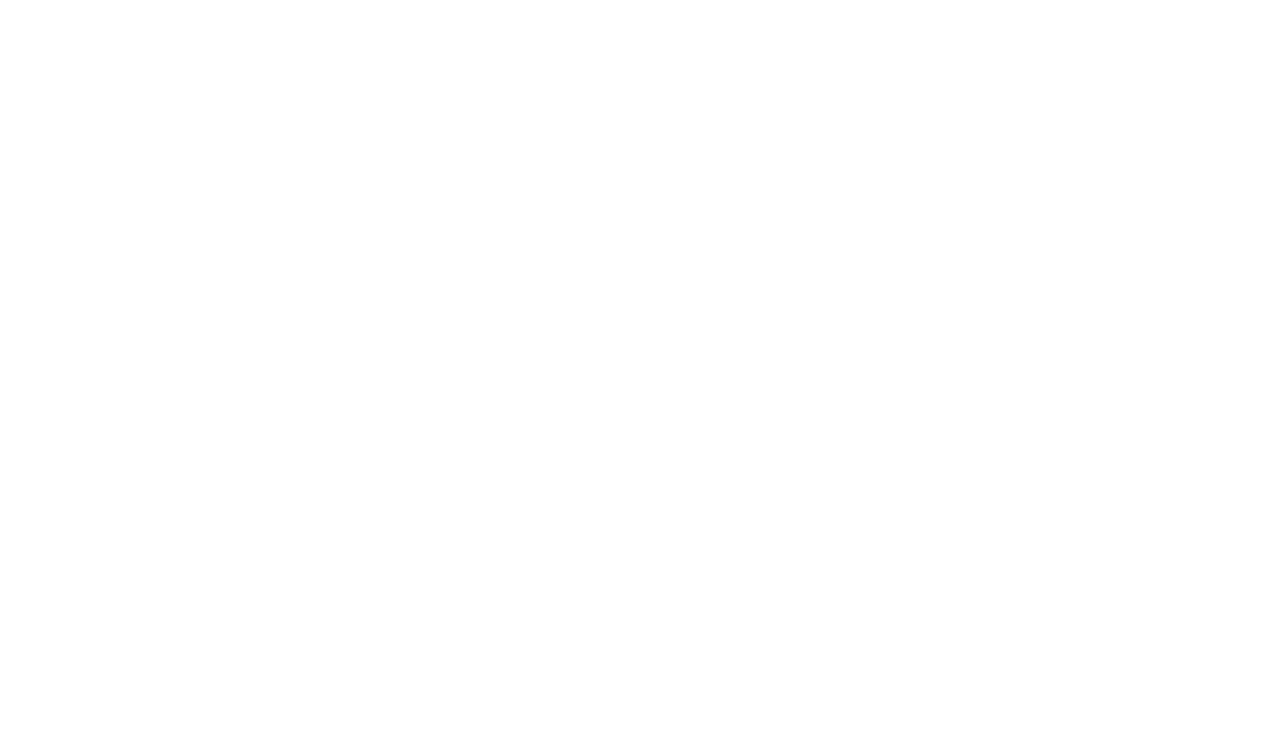
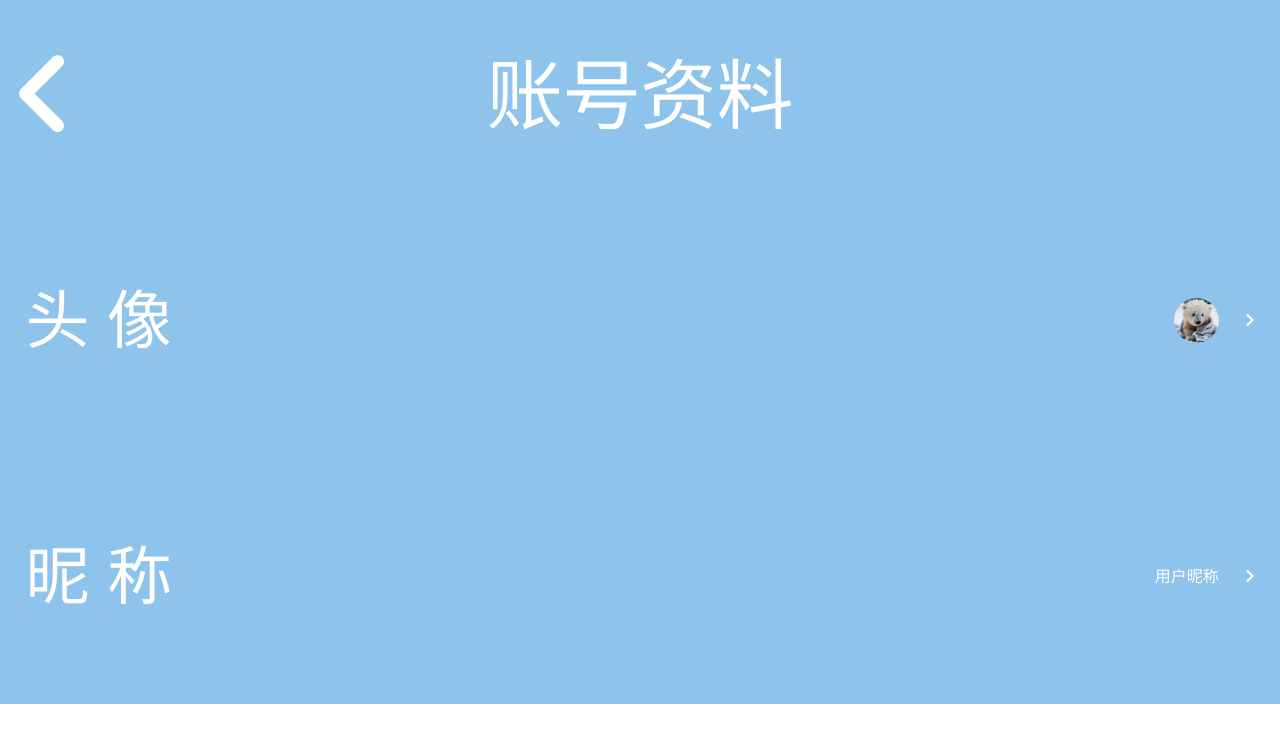
Before and after one commit to Smilingny/video_front, a Vue app: page /editeUserInfo in a window 1280 px wide. Before the commit this address had no page. Shown: the top 742 px of the page. Built offline with nearby package versions, Linux system fonts and the light colour scheme.

Commit message:
增加了用户编辑部分的界面，添加了后台管理的基本布局，具体表格内容要等具体数据

```diff
--- /dev/null
+++ b/src/components/BackgroundAside.vue
@@ -0,0 +1,38 @@
+<script setup>
+/*导入相应的文件*/
+import {Setting, Wallet} from "@element-plus/icons-vue";
+</script>
+<template>
+  <div>
+    <el-menu
+        default-active="user"
+        class="el-menu-vertical-demo"
+        style="min-height: calc(100vh - 50px);"
+        router
+    >
+      <!--style="min-height: calc(100vh - 50px):解决了侧边栏的长度问题
+      default-active="user" :选择高亮的地方，默认高亮
+      -->
+      <el-sub-menu index="1">
+        <template #title>
+          <el-icon><Setting /></el-icon>
+          <span>系统管理</span>
+        </template>
+        <el-menu-item index="user" >用户信管理</el-menu-item>
+        <el-menu-item index="community" >社区管理</el-menu-item>
+      </el-sub-menu>
+      <el-sub-menu index="2">
+        <template #title>
+          <el-icon>
+            <Wallet/>
+          </el-icon>
+          <span>数据统计</span>
+        </template>
+        <el-menu-item index="data">运营数据</el-menu-item>
+      </el-sub-menu>
+    </el-menu>
+  </div>
+</template>
+
+<style >
+</style>
--- /dev/null
+++ b/src/components/BackgroundComponent/ComunityManager.vue
@@ -0,0 +1,11 @@
+<script setup>
+
+</script>
+
+<template>
+<div>显示的是社区管理信息</div>
+</template>
+
+<style scoped>
+
+</style>
--- /dev/null
+++ b/src/components/BackgroundComponent/Data.vue
@@ -0,0 +1,11 @@
+<script setup>
+
+</script>
+
+<template>
+<div >显示是是用户信息</div>
+</template>
+
+<style scoped>
+
+</style>
--- /dev/null
+++ b/src/components/BackgroundComponent/UserInfo.vue
@@ -0,0 +1,97 @@
+<script setup>
+/*设置显示的假数据*/
+import {ref} from "vue";
+
+const tableData = ref([
+  {
+    userId:10001,
+    userName:"张三",
+    passwd:123456
+  },
+  {
+    userId:10001,
+    userName:"张三",
+    passwd:123456
+  },
+  {
+    userId:10001,
+    userName:"张三",
+    passwd:123456
+  },
+])
+</script>
+
+<template>
+  <div class="wrapper">
+    <!--搜索功能区域-->
+    <div class="search">
+      <el-input v-model="search" placeholder="请输入关键字" clearable/>
+      <!--      clearable:清空操作-->
+      <el-button type="primary" style="margin-left: 2vw">查询</el-button>
+      <el-button type="success" style="margin-left: 2vw">新增</el-button>
+    </div>
+    <!--数据显示区域-->
+    <div class="showDate">
+      <el-table
+          :data="tableData"
+          border
+          stripe
+          style="width:90%"
+      >
+        <!--设置用户管理中可能字段-->
+        <el-table-column prop="userId" label="用户编号"/>
+        <el-table-column prop="userName" label="用户名"/>
+        <el-table-column prop="passwd" label="密码"/>
+        <!--操作部分-->
+        <el-table-column label="操作">
+          <template #default="scope">
+            <el-button size="small" @click="handleEdit(scope.row)">编辑</el-button>
+            <el-popconfirm title="确认删除吗?" @confirm="handleDelete( scope.row.id)">
+              <!--            @confirm="handleDelete( scope.row.id)" :起到了一个确认删除的效果-->
+              <template #reference>
+                <el-button
+                    size="small"
+                    type="danger"
+
+                >删除</el-button
+                >
+              </template>
+            </el-popconfirm>
+
+          </template>
+        </el-table-column>
+
+
+      </el-table>
+    </div>
+
+
+  </div>
+</template>
+
+<style scoped>
+.wrapper {
+  display: flex;
+  width: 70vw;
+  flex-direction: column;
+}
+
+.wrapper .search {
+  margin-left: 2vw;
+  margin-top: 2vw;
+  display: flex;
+  width: 70vw;
+  align-items: center;
+  justify-content: space-between;
+
+}
+
+.wrapper .showDate {
+  margin-top: 2vw;
+  margin-left: 2vw;
+  width: 80vw;
+  align-items: center;
+  justify-content: center;
+  flex-direction: column;
+}
+</style>
--- /dev/null
+++ b/src/components/BackgroundHeader.vue
@@ -0,0 +1,79 @@
+<script setup>
+
+/*设置退出登录部分返回的是用户界面*/
+import {useRouter} from "vue-router";
+
+const router = useRouter()
+function loginOut(){
+  router.push('/info')
+}
+
+</script>
+<template>
+  <!--总体盒子-->
+  <div class="header">
+    <!-- 样式中主要设置的是头部的高度，下边框样式，以及弹性布局   -->
+    <div class="left">
+      在线视频管理后台
+    </div>
+    <div class="right">
+      <!--右边主要是用于处理选项的-->
+      <div class="iconAndInfo">
+        <el-dropdown>
+<!--设置页面显示的内容-->
+          <span class="el-dropdown-link" >
+            <!--  头像部分    -->
+             <el-avatar :size="35" src="../../public/1.jpg" style="margin-right: 2vw"/>
+             <h4>admin</h4>
+          </span>
+          <template #dropdown>
+            <el-dropdown-menu>
+              <!--这里的方法是点击后就退出相应的界面，这里先省略：@click="loginOut"-->
+              <el-dropdown-item @click="loginOut">退出登录</el-dropdown-item>
+            </el-dropdown-menu>
+          </template>
+        </el-dropdown>
+      </div>
+    </div>
+  </div>
+</template>
+<style scoped>
+.header {
+  height: 50px;
+  border-bottom: 1px solid #ccc;
+  display: flex;
+  align-items: center;
+  justify-content: space-between;
+  background-color: #409EFF
+}
+
+.header .left {
+  width: 20vw;
+  padding-left: 30px;
+  font-weight: 20;
+  color: white;
+  display: flex
+}
+
+.header .right {
+
+  width: 80vw;
+  display: flex;
+  align-items: center;
+  position: relative;
+}
+.header .right .iconAndInfo{
+  display: flex;
+  position: absolute;
+  right: 0;
+  margin-right: 2vw;
+  align-items: center;
+}
+.el-dropdown-link{
+  display: flex;
+  align-items: center;
+  outline: none;
+  color: white;
+  font-size: 2vw
+}
+</style>
--- a/src/components/Footer.vue
+++ b/src/components/Footer.vue
@@ -4,7 +4,7 @@
 
 const router = useRouter()
 function goToInfo(){
-  router.push('/info_0');
+  router.push('/info');
 }
 function goToIndex(){
   router.push('/');
--- /dev/null
+++ b/src/views/BackgroundView.vue
@@ -0,0 +1,25 @@
+<script setup>
+
+import BackgroundHeader from "@/components/BackgroundHeader.vue";
+import BackgroundAside from "@/components/BackgroundAside.vue";
+</script>
+
+<template>
+  <div class="wrapper">
+    <!--  头部-->
+    <BackgroundHeader/>
+    <!--  侧边栏-->
+    <div style="display: flex">
+      <BackgroundAside/>
+      <!--内容区域-->
+      <RouterView style="flex: 1"/>
+    </div>
+  </div>
+</template>
+
+<style scoped>
+.wrapper {
+  display: flex;
+  flex-direction: column;
+}
+</style>
--- /dev/null
+++ b/src/views/EditeUserInfo.vue
@@ -0,0 +1,85 @@
+<script setup>
+import {useRouter} from "vue-router";
+
+const router = useRouter()
+function goToUserInfo(){
+  router.push('/info')
+}
+</script>
+
+<template>
+<div class="wrapper">
+  <!--头部-->
+  <div class="myHeader">
+    <span style="left: 0;position: absolute;margin-left: 1vw;color: white;font-size: 8vw">
+      <i class="fas fa-angle-left" @click="goToUserInfo"></i>
+    </span>
+    <div class="title">
+      <span>账号资料</span>
+    </div>
+  </div>
+<!--资料编辑部分-->
+  <div class="main">
+    <div class="line">
+      <div class="left" style="margin-left: 2vw;font-size: 5vw;color: white">
+       头&nbsp;像
+      </div>
+      <div class="right">
+        <div class="info">
+          <el-avatar :size="45" src="../../public/1.jpg" style="margin-right: 2vw"/>
+          <i class="fas fa-angle-right" style="margin-right: 2vw;color: white"></i>
+        </div>
+      </div>
+    </div>
+    <div class="line">
+      <div class="left" style="margin-left: 2vw;font-size: 5vw;color: white">
+        昵&nbsp;称
+      </div>
+      <div class="right">
+        <div class="info">
+          <p style="color: white;margin-right: 2vw">用户昵称</p>
+          <i class="fas fa-angle-right" style="margin-right: 2vw;color: white"></i>
+        </div>
+      </div>
+    </div>
+  </div>
+</div>
+</template>
+
+<style scoped>
+.wrapper{
+  width: 100vw;
+  display: flex;
+  flex-direction: column;
+}
+.wrapper .main{
+  margin-top: 15vw;
+  display: flex;
+  flex-direction: column;
+
+}
+.wrapper .main .line{
+  display: flex;
+  align-items: center;
+  justify-content: space-around;
+  height: 20vw;
+  background-color: #8ec3eb;
+
+
+}
+.wrapper .main .line .right{
+  display: flex;
+  align-items: center;
+  width: 70%;
+  position: relative;
+}
+.wrapper .main .line .right .info{
+  display: flex;
+  align-items: center;
+  position: absolute;
+  right: 0;
+}
+.wrapper .main .line .left{
+  width: 30%;
+}
+</style>
--- a/src/views/Info.vue
+++ b/src/views/Info.vue
@@ -1,13 +1,22 @@
 <script setup>
 import {reactive, toRefs} from "vue";
 import Footer from "@/components/Footer.vue";
+import {useRouter} from "vue-router";
 
 const state = reactive({
   url: 'https://fuss10.elemecdn.com/e/5d/4a731a90594a4af544c0c25941171jpeg.jpeg',
 })
 
 const {url} = toRefs(state)
-
+const router = useRouter()
+/*路由到相应的编辑界面*/
+function goToEdite(){
+  router.push('/editeUserInfo')
+}
+/*前往后台管理界面*/
+function goToBack(){
+  router.push('/backgroundView')
+}
 </script>
 
 <template>
@@ -17,15 +26,14 @@
       <!--头像部分-->
       <div class="top">
         <!--头像-->
-        <div class="left" style="flex: 1">
+        <div class="left" style="width: 20%">
           <el-avatar :size="45" :src="url" style="margin-left: 2vw"/>
         </div>
         <!-- 相关个人信息-->
-        <div class="right" style="flex: 1">
-          <span style="color: white">昵称</span>
-          <i class="fas fa-edit" style="margin-left: 1vw;color: white"></i>
+        <div class="right" style="width: 80%">
+          <span style="color: white">用户昵称</span>
+          <i class="fas fa-edit" style="margin-left: 5vw;color: white" @click="goToEdite"></i>
         </div>
-        <div style="flex: 3"></div>
       </div>
       <!--数据显示部分-->
       <div class="bottom">
@@ -165,7 +173,7 @@
             </div>
             <!--            图标-->
             <div class="right">
-              <i class="fas fa-angle-right"></i>
+              <i class="fas fa-angle-right" @click="goToBack"></i>
             </div>
           </div>
           <div class="line">
@@ -209,6 +217,7 @@
   height: 20vw;
   background-color: #8ec3eb;
   display: flex;
+
   justify-content: space-between;
   align-items: center;
 }
```
Also changed, not shown: src/router/index.js (+37 -3 lines).
